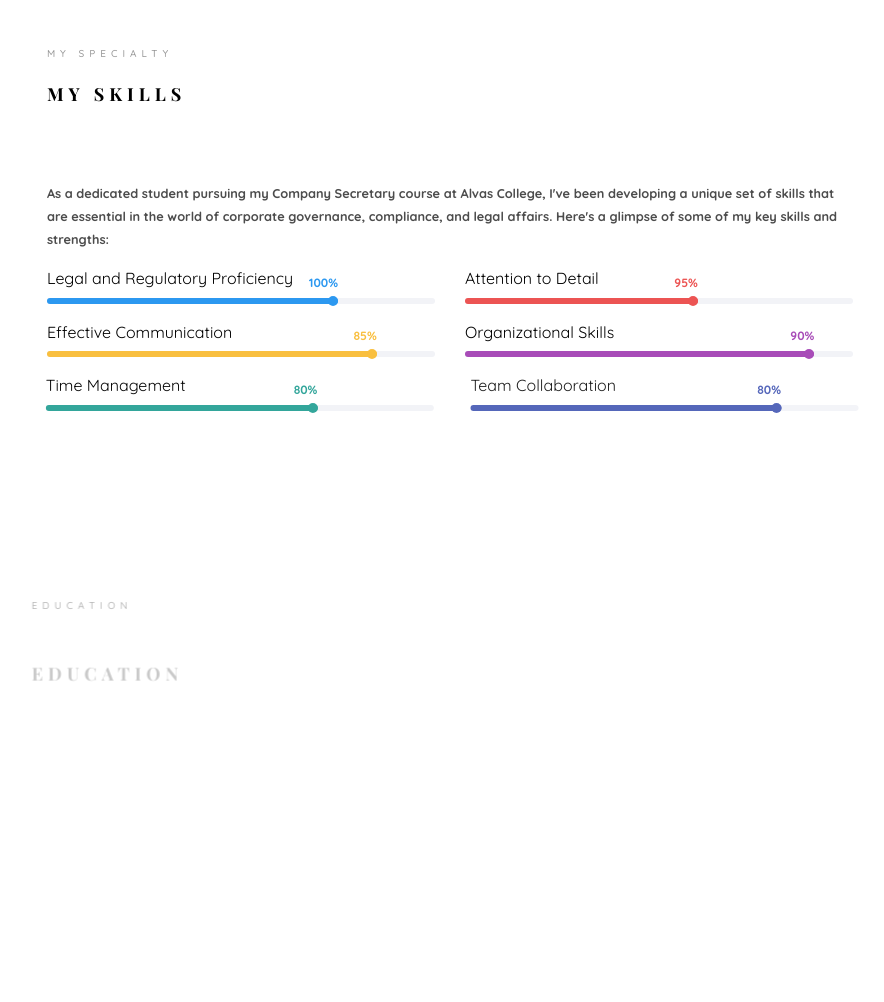
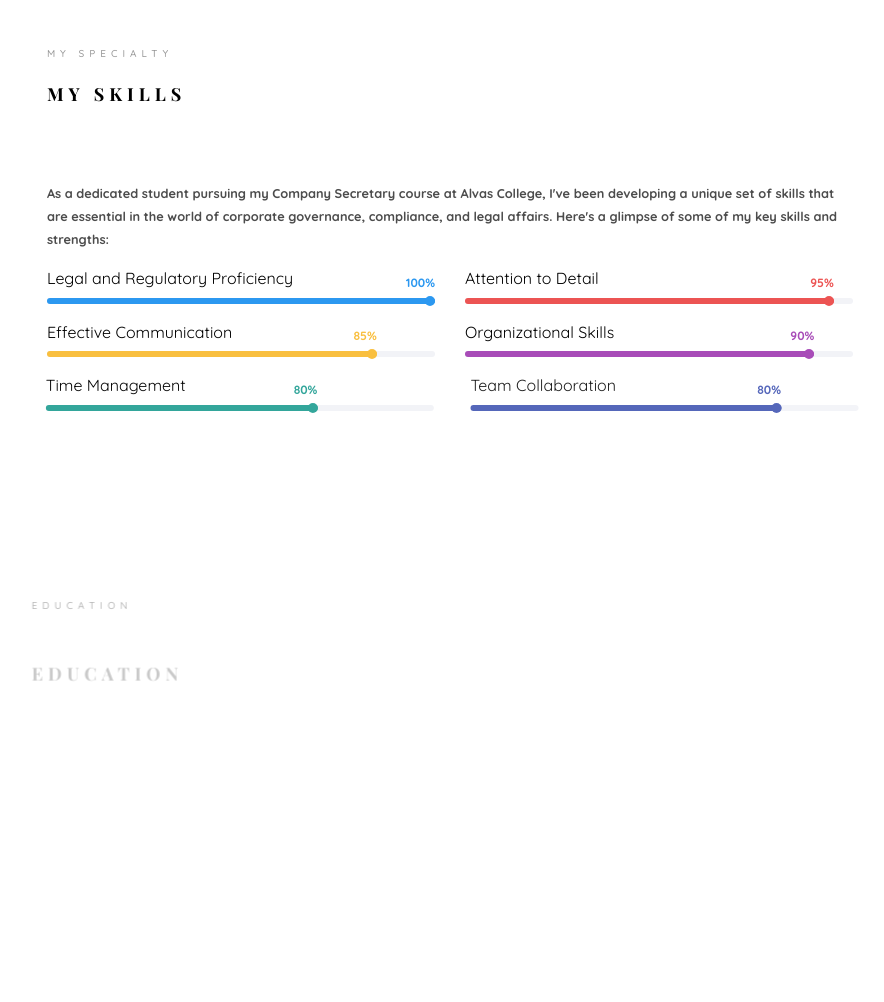
Before and after one commit to hapra123/CShreya.shenoy, a plain HTML site: page index.html in a window 1280 px wide. Shown: the part 2164-3166 px from the top of the page, without its empty margins (340-1224 px from the left). Drawn offline with nearby package versions, Linux system fonts and the light colour scheme; files whose address does not match are found by name; a web font is replaced by a local one.

Commit message:
last commit

```diff
--- a/index.html
+++ b/index.html
@@ -220,7 +220,7 @@ Copyright <script>document.write(new Date().getFullYear());</script> All rights
 								<h3>Legal and Regulatory Proficiency</h3>
 								<div class="progress">
 								 	<div class="progress-bar color-1" role="progressbar" aria-valuenow="75"
-								  	aria-valuemin="0" aria-valuemax="100" style="width:75%">
+								  	aria-valuemin="0" aria-valuemax="100" style="width:100%">
 								    <span>100%</span>
 								  	</div>
 								</div>
@@ -231,7 +231,7 @@ Copyright <script>document.write(new Date().getFullYear());</script> All rights
 								<h3>Attention to Detail</h3>
 								<div class="progress">
 								 	<div class="progress-bar color-2" role="progressbar" aria-valuenow="60"
-								  	aria-valuemin="0" aria-valuemax="100" style="width:60%">
+								  	aria-valuemin="0" aria-valuemax="100" style="width:95%">
 								    <span>95%</span>
 								  	</div>
 								</div>
```
